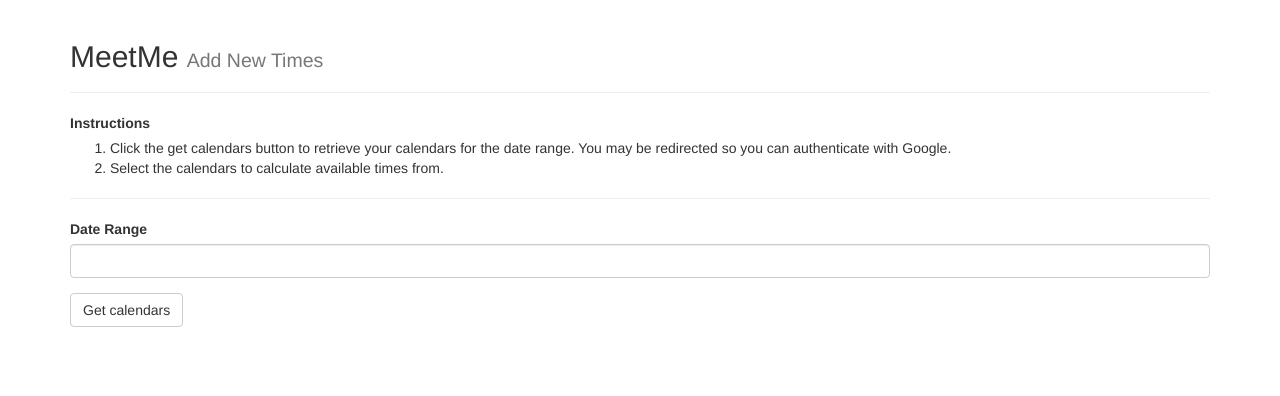
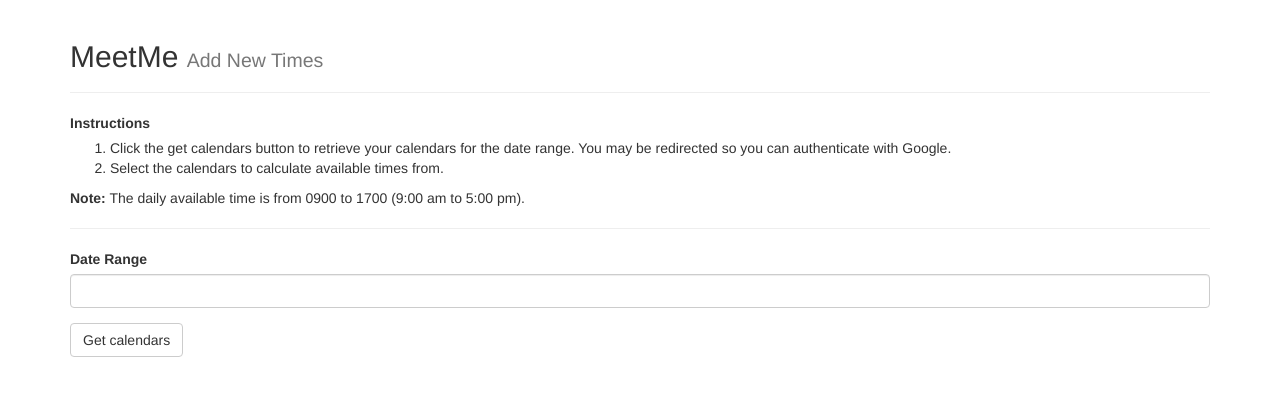
Before and after one commit to hkhamm/meetme, a Flask app: template templates/add-times.html in a window 1280 px wide. Shown: the top 396 px of the page. Run offline with Flask 2, Linux system fonts and the light colour scheme; the template is opened without the code that fills it, so the values that code supplies are empty; some libraries are stand-ins or nearby versions.

Commit message:
add note about daily available time

```diff
--- a/templates/add-times.html
+++ b/templates/add-times.html
@@ -61,6 +61,10 @@ action.
     date range. You may be redirected so you can authenticate with Google.</li>
   <li>Select the calendars to calculate available times from.</li>
 </ol>
+<p>
+  <span class="bold">Note:</span> The daily available time is from 0900 to 1700
+  (9:00 am to 5:00 pm).
+</p>
 <hr>
 
 {# Shows the free times for the selected calendar(s).#}
--- a/templates/index.html
+++ b/templates/index.html
@@ -66,6 +66,10 @@ action.
     will be linked below after selecting calendars and choose one of the
     available times.</li>
 </ol>
+<p>
+  <span class="bold">Note:</span> The daily available time is from 0900 to 1700
+  (9:00 am to 5:00 pm).
+</p>
 <hr>
 
 {# Shows the free times for the selected calendar(s).#}
```
